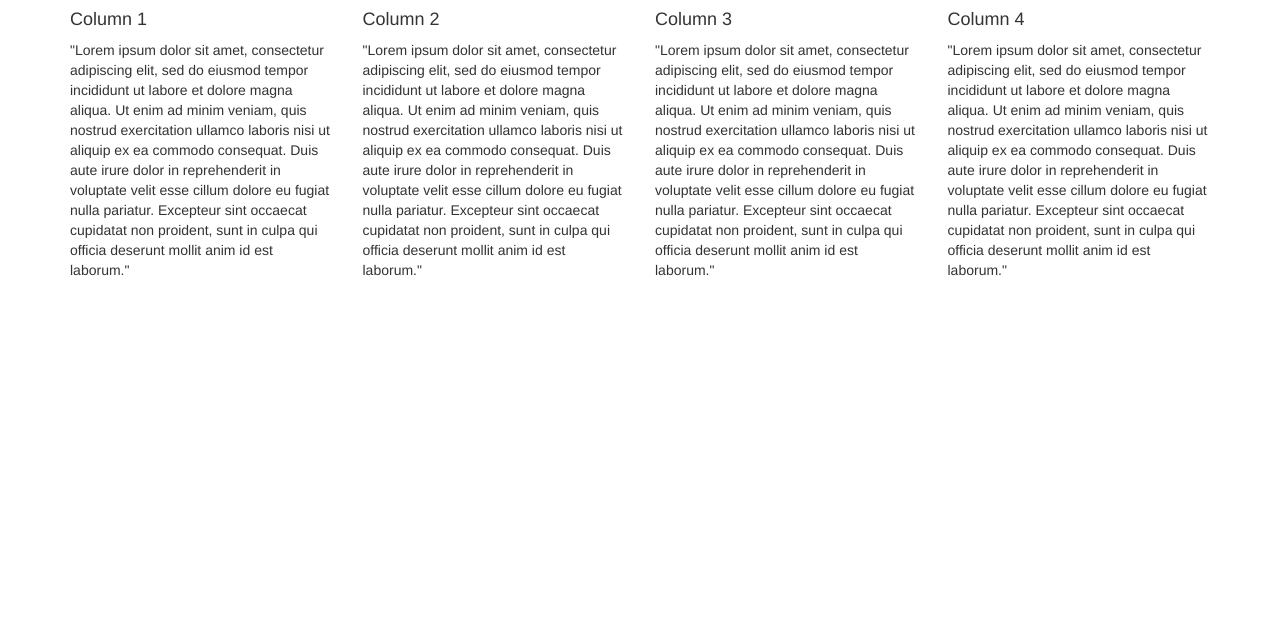
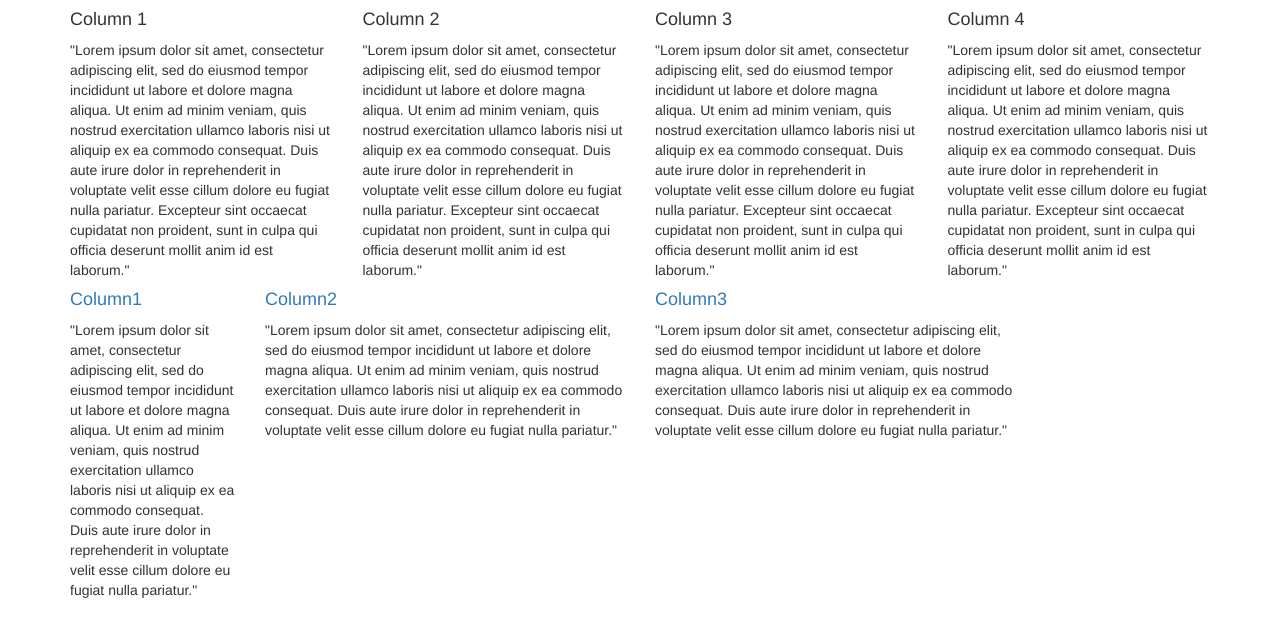
Before and after one commit to ge01/BootstrapDerekBT, a plain HTML site: page index1.html in a window 1280 px wide. Drawn offline with nearby package versions, Linux system fonts and the light colour scheme.

Commit message:
2 container

```diff
--- a/index1.html
+++ b/index1.html
@@ -54,6 +54,32 @@
       </div>
     </div>
 
+    <div class="container">
+      <div class="row">
+        <div class="col-lg-2 col-md-2 col-sm-4 col-xs-12">
+          <h4><a href="col1Content" data-toggle="collapse">Column1</a></h4>
+          <div id="col1Content" class="collapse in">
+            "Lorem ipsum dolor sit amet, consectetur adipiscing elit, sed do eiusmod tempor incididunt ut labore et dolore magna aliqua. Ut enim ad minim veniam, quis nostrud exercitation ullamco laboris nisi ut aliquip ex ea commodo consequat. Duis aute irure dolor in reprehenderit in voluptate velit esse cillum dolore eu fugiat nulla pariatur."
+          </div>
+        </div>
+
+        <div class="col-lg-4 col-md-4 col-sm-8 col-xs-12">
+          <h4><a href="col2Content" data-toggle="collapse">Column2</a></h4>
+          <div id="col2Content" class="collapse-in">
+            "Lorem ipsum dolor sit amet, consectetur adipiscing elit, sed do eiusmod tempor incididunt ut labore et dolore magna aliqua. Ut enim ad minim veniam, quis nostrud exercitation ullamco laboris nisi ut aliquip ex ea commodo consequat. Duis aute irure dolor in reprehenderit in voluptate velit esse cillum dolore eu fugiat nulla pariatur."
+          </div>
+        </div>
+
+        <div class="col-lg-4 col-md-4 col-sm-8 col-xs-12">
+          <h4><a href="col3Content" data-toggle="collapse">Column3</a></h4>
+          <div id="col3Content" class="collapse-in">
+            "Lorem ipsum dolor sit amet, consectetur adipiscing elit, sed do eiusmod tempor incididunt ut labore et dolore magna aliqua. Ut enim ad minim veniam, quis nostrud exercitation ullamco laboris nisi ut aliquip ex ea commodo consequat. Duis aute irure dolor in reprehenderit in voluptate velit esse cillum dolore eu fugiat nulla pariatur."
+          </div>
+        </div>
+
+
+      </div>
+    </div>
 
     <script src="https://ajax.googleapis.com/ajax/libs/jquery/2.1.3/jquery.min.js"></script>
     <script src="https://maxcdn.bootstrapcdn.com/bootstrap/3.3.5/js/bootstrap.min.js"></script>
```
